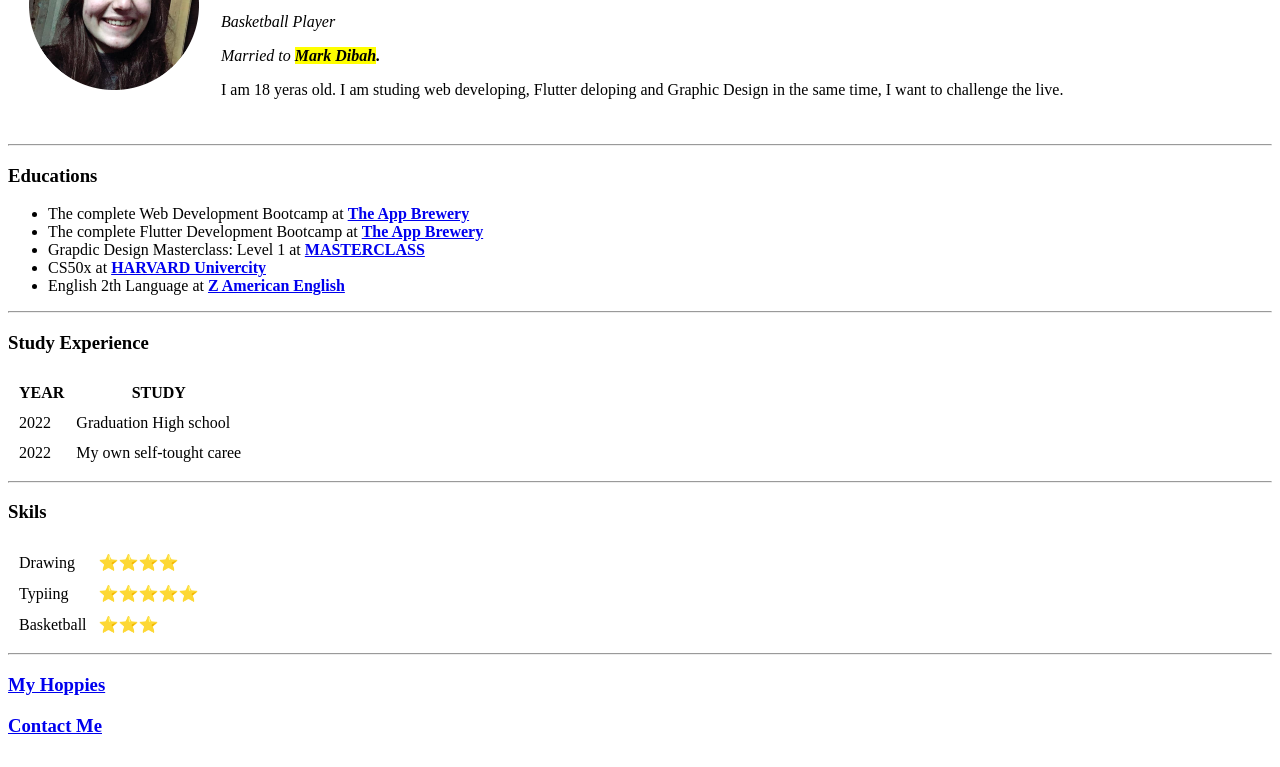
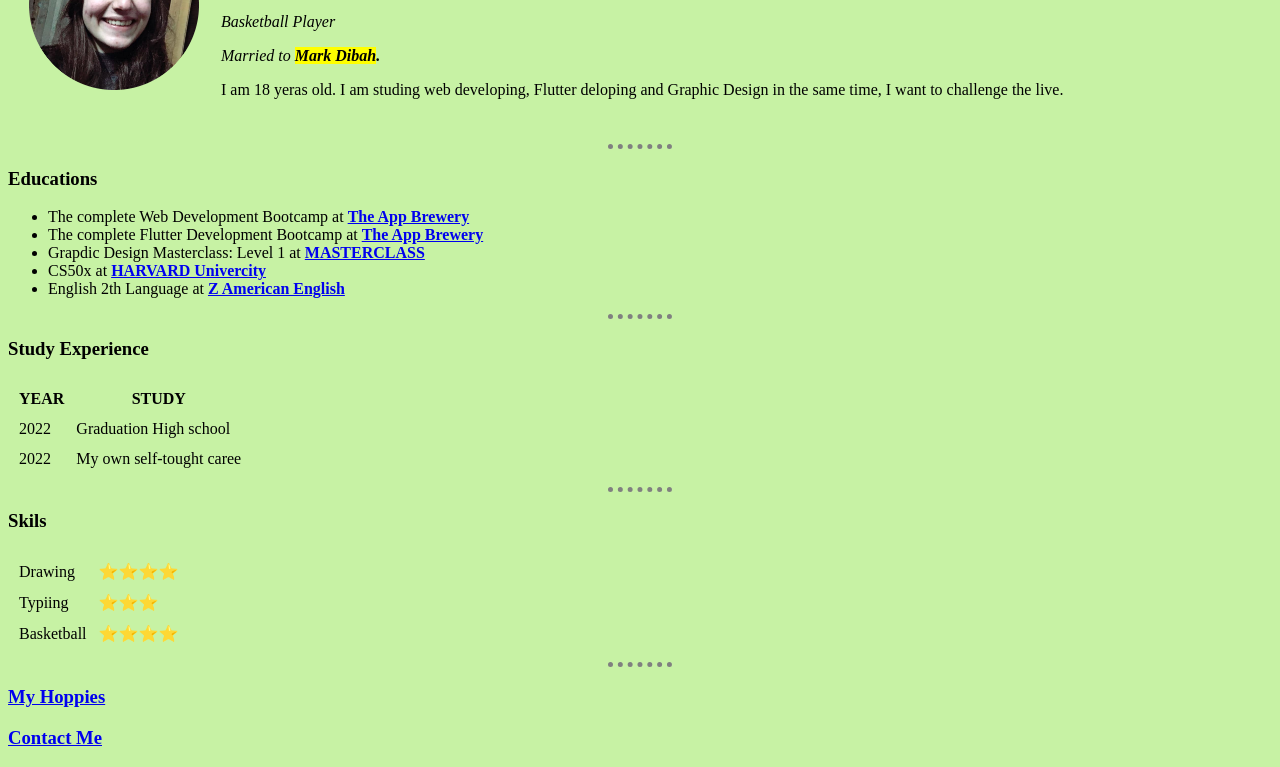
Before and after one commit to merk48/Resume1, a plain HTML site: page index.html in a window 1280 px wide. Shown: the part 130-897 px from the top of the page. Drawn offline with Linux system fonts and the light colour scheme.

Commit message:
Styling my HTML code in CSS.

```diff
--- a/index.html
+++ b/index.html
@@ -3,6 +3,18 @@
 <head>
     <meta charset="utf-8">
     <title>Mery's personal page</title>
+<style>
+body{
+    background-color:#C7F2A4 ;
+}
+hr{
+    border-style: none;
+    border-top-style:dotted  ;
+    border-color: grey;
+    border-width: 5px;
+    width: 5%;
+}
+</style>
 </head>
 <body>
     <table cellspacing="20">
@@ -56,11 +68,11 @@
         </tr>
         <tr>
             <td>Typiing</td>
-            <td>⭐⭐⭐⭐⭐</td>
+            <td>⭐⭐⭐</td>
         </tr>
         <tr>
             <td>Basketball</td>
-            <td>⭐⭐⭐</td>
+            <td>⭐⭐⭐⭐</td>
         </tr>
     </table>
     <hr>
```
